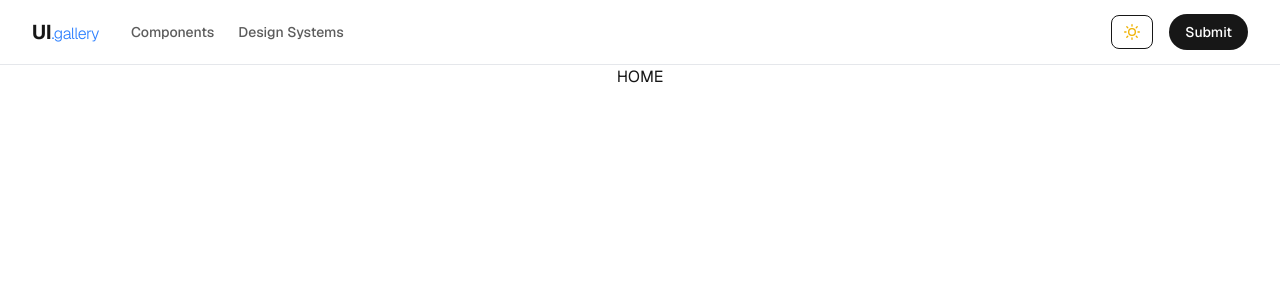
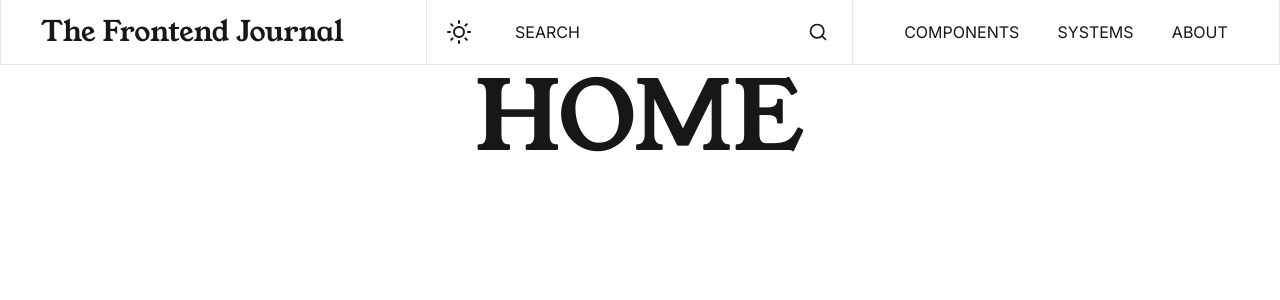
Before and after one commit to highimexy/it-shit, a Next.js app in the folder frontend/: page / in a window 1280 px wide. Shown: the top 300 px of the page. Built offline with nearby package versions, Linux system fonts and the light colour scheme.

Commit message:
added Navbar

```diff
--- a/frontend/app/components/Navbar.tsx
+++ b/frontend/app/components/Navbar.tsx
@@ -1,41 +1,53 @@
 'use client'
 
 import Link from 'next/link'
-import ThemeSwitch from './ThemeSwitch' // upewnij się, że ścieżka jest poprawna
+import { FiSearch } from 'react-icons/fi'
+import ThemeSwitch from './ThemeSwitch'
 
 export function Navbar() {
   return (
-    <nav className="bg-background/95 sticky top-0 z-50 w-full border-b border-gray-200 backdrop-blur-md dark:border-gray-800">
-      <div className="mx-auto flex h-16 max-w-7xl items-center justify-between px-4 sm:px-6 lg:px-8">
-        {/* Lewa strona: Logo */}
-        <div className="flex items-center gap-8">
-          <Link href="/" className="text-xl font-bold tracking-tight hover:opacity-80">
-            UI<span className="text-base font-light text-blue-500">.gallery</span>
-          </Link>
+    <nav className="border-foreground/10 bg-background sticky top-0 z-50 w-full border-b">
+      <div className="border-foreground/10 mx-auto max-w-360 border-x">
+        <div className="flex h-16 lg:grid lg:grid-cols-3">
+          <div className="border-foreground/10 flex flex-1 items-center border-r px-6 lg:px-10">
+            <Link href="/" className="font-serif text-[clamp(1.1rem,2.2vw,1.8rem)]">
+              The Frontend Journal
+            </Link>
+          </div>
 
-          {/* Linki nawigacyjne (ukryte na małych ekranach) */}
-          <div className="hidden items-center gap-6 md:flex">
-            <Link
-              href="/components"
-              className="text-foreground/70 hover:text-foreground text-sm font-medium transition-colors"
-            >
+          <div className="border-foreground/10 flex items-stretch border-r">
+            <div className="flex items-center px-5">
+              <ThemeSwitch />
+            </div>
+            <div className="flex flex-1 items-center justify-between px-6">
+              <span className="hidden font-sans uppercase lg:block">Search</span>
+              <FiSearch className="text-xl" />
+            </div>
+          </div>
+
+          <div className="hidden items-center justify-around px-8 lg:flex">
+            <Link href="/components" className="font-sans uppercase">
               Components
             </Link>
-            <Link
-              href="/design-systems"
-              className="text-foreground/70 hover:text-foreground text-sm font-medium transition-colors"
-            >
-              Design Systems
+            <Link href="/systems" className="font-sans uppercase">
+              Systems
+            </Link>
+            <Link href="/about" className="font-sans uppercase">
+              About
             </Link>
           </div>
         </div>
 
-        {/* Prawa strona: Switcher i ew. przyciski */}
-        <div className="flex items-center gap-4">
-          <ThemeSwitch />
-          <button className="bg-foreground text-background hidden rounded-full px-4 py-2 text-sm font-medium transition-opacity hover:opacity-90 sm:block">
-            Submit
-          </button>
+        <div className="border-foreground/10 flex h-12 items-center justify-around border-t px-6 lg:hidden">
+          <Link href="/components" className="font-sans uppercase">
+            Components
+          </Link>
+          <Link href="/systems" className="font-sans uppercase">
+            Systems
+          </Link>
+          <Link href="/about" className="font-sans uppercase">
+            About
+          </Link>
         </div>
       </div>
     </nav>
--- a/frontend/app/components/ThemeSwitch.tsx
+++ b/frontend/app/components/ThemeSwitch.tsx
@@ -1,6 +1,6 @@
 'use client'
 
-import { FiSun, FiMoon, FiMonitor, FiChevronDown } from 'react-icons/fi'
+import { FiSun, FiMoon, FiMonitor } from 'react-icons/fi'
 import { useState, useEffect } from 'react'
 import { useTheme } from 'next-themes'
 
@@ -21,15 +21,8 @@ export default function ThemeSwitch() {
 
   return (
     <div className="relative inline-block text-left">
-      <button
-        onClick={() => setIsOpen(!isOpen)}
-        className="bg-background flex items-center gap-2 rounded-lg border px-3 py-2 transition-colors hover:bg-gray-100 dark:hover:bg-gray-800"
-      >
-        {resolvedTheme === 'dark' ? (
-          <FiMoon className="text-blue-400" />
-        ) : (
-          <FiSun className="text-yellow-500" />
-        )}
+      <button onClick={() => setIsOpen(!isOpen)} className="flex items-center text-2xl">
+        {resolvedTheme === 'dark' ? <FiMoon /> : <FiSun />}
       </button>
 
       {isOpen && (
--- a/frontend/app/globals.css
+++ b/frontend/app/globals.css
@@ -3,8 +3,8 @@
 @theme inline {
   --color-background: var(--background);
   --color-foreground: var(--foreground);
-  --font-sans: var(--font-geist-sans);
-  --font-mono: var(--font-geist-mono);
+  --text-fluid-h1: clamp(2.5rem, 8vw, 6rem);
+  --text-fluid-p: clamp(1rem, 1.5vw, 1.25rem);
 }
 
 :root {
@@ -20,5 +20,14 @@
 body {
   background: var(--background);
   color: var(--foreground);
-  font-family: var(--font-sans); /* Użyj zmiennej z Geista zamiast Ariala */
+  font-family: var(--font-sans);
 }
+
+h1 {
+  font-size: var(--text-fluid-h1);
+  line-height: 1.1;
+}
+
+p {
+  font-size: var(--text-fluid-p);
+}
--- a/frontend/app/layout.tsx
+++ b/frontend/app/layout.tsx
@@ -1,22 +1,23 @@
 import type { Metadata } from 'next'
-import { Geist, Geist_Mono } from 'next/font/google'
+import { Young_Serif, Inter } from 'next/font/google'
 import './globals.css'
 import { Providers } from './providers'
 import { Navbar } from './components/Navbar'
 
-const geistSans = Geist({
-  variable: '--font-geist-sans',
-  subsets: ['latin'],
+const serif = Young_Serif({
+  weight: '400',
+  variable: '--font-serif',
+  subsets: ['latin-ext'],
 })
 
-const geistMono = Geist_Mono({
-  variable: '--font-geist-mono',
-  subsets: ['latin'],
+const sans = Inter({
+  variable: '--font-sans',
+  subsets: ['latin-ext'],
 })
 
 export const metadata: Metadata = {
-  title: 'Create Next App',
-  description: 'Generated by create next app',
+  title: 'The Frontend Journal',
+  description: 'Twoje źródło inspiracji UI ze opruszone szczyptą 3D',
 }
 
 export default function RootLayout({
@@ -25,11 +26,7 @@ export default function RootLayout({
   children: React.ReactNode
 }>) {
   return (
-    <html
-      lang="en"
-      className={`${geistSans.variable} ${geistMono.variable}`}
-      suppressHydrationWarning
-    >
+    <html lang="en" className={`${serif.variable} ${sans.variable}`} suppressHydrationWarning>
       <body className="flex min-h-full flex-col">
         <Providers>
           <Navbar />
--- a/frontend/app/page.tsx
+++ b/frontend/app/page.tsx
@@ -1,8 +1,8 @@
 export default function Home() {
   return (
     <div className="flex flex-1 flex-col items-center justify-center">
-      <main className="">
-        <h1>HOME</h1>
+      <main className="center flex h-full items-center">
+        <h1 className="font-serif">HOME</h1>
       </main>
     </div>
   )
```
